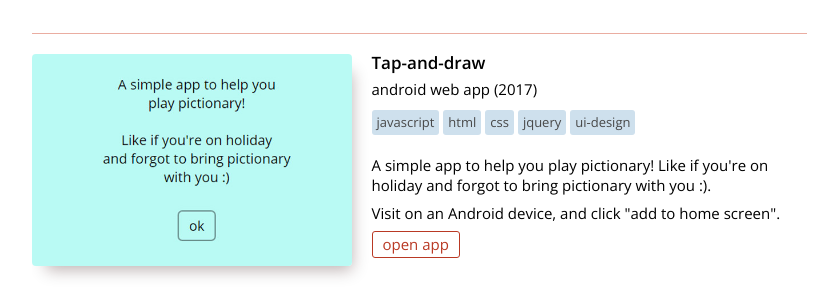
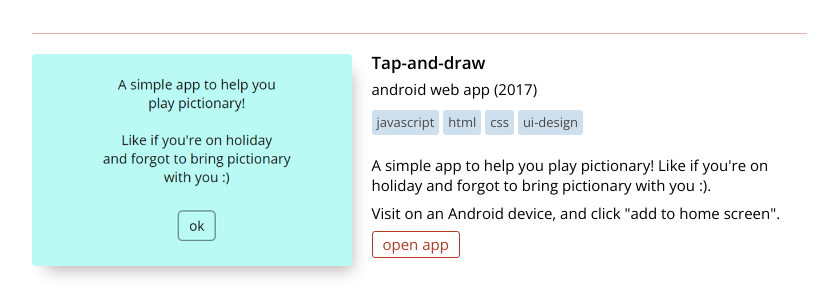
Before and after one commit to CrazyTim/crazytim-portfolio, a Jekyll site: the page built from index.html, in a window 1280 px wide and 900 px high, scrolled down 1559 px. Shown: the part 147-447 px from the top of the window, without its empty margins (221-1059 px from the left). Built offline with Jekyll 4.4.1, drawn with Linux system fonts in a browser that asks for light colours.

Commit message:
Update tag

```diff
--- a/index.html
+++ b/index.html
@@ -122,7 +122,7 @@ layout: null
         </div>
         <div class="title">Tap-and-draw</div>
         <div class="platform">android web app (2017)</div>
-        <div class="tags">javascript,html,css,jquery,ui-design</div>
+        <div class="tags">javascript,html,css,ui-design</div>
         <div class="desc">
           <p>A simple app to help you play pictionary! Like if you're on holiday and forgot to bring pictionary with you :).</p>
           <p>Visit on an Android device, and click "add to home screen".</p>
```
